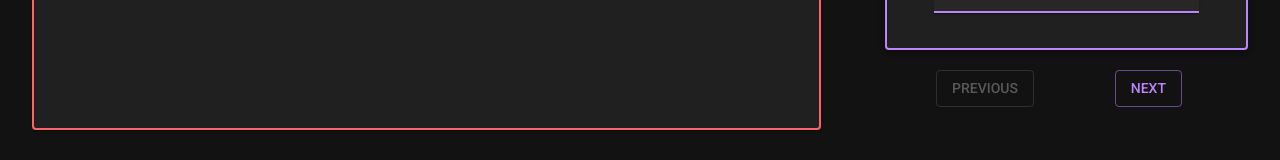
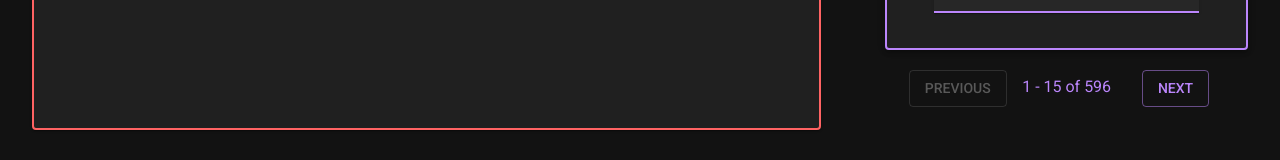
Before and after one commit to 7anya/P.S.its-easy, a React (Create React App) app in the folder client/: page /ps2/chronicles in a window 1280 px wide. Shown: the part 570-730 px from the top of the page. Built offline with nearby package versions, Linux system fonts and the light colour scheme; a web font is replaced by a local one.

Commit message:
range fix

```diff
--- a/client/src/components/StationSelect/ButtonSelect.jsx
+++ b/client/src/components/StationSelect/ButtonSelect.jsx
@@ -1,4 +1,4 @@
-import { Button, Grid } from '@material-ui/core';
+import { Button, Grid, Typography } from '@material-ui/core';
 import React from 'react';
 
 const ButtonSelect = ({
@@ -6,10 +6,12 @@ const ButtonSelect = ({
 	handlePrevious,
 	isNextDisabled,
 	handleNext,
+	stations,
+	index
 }) => {
 	return (
 		<Grid container style={{ paddingLeft: '50px', paddingRight: '50px' }}>
-			<Grid item xs={6}>
+			<Grid item xs={4}>
 				<Grid
 					container
 					alignItems="center"
@@ -26,7 +28,17 @@ const ButtonSelect = ({
 					</Button>
 				</Grid>
 			</Grid>
-			<Grid item xs={6}>
+			<Grid item xs={4}>
+				<Grid
+					container
+					alignItems="center"
+					direction="row"
+					justify="center"
+				>
+					<Typography align="center" color="primary" style={{ marginTop: "5px" }}>{index.start + 1} - {index.end} of {stations.length}</Typography>
+				</Grid>
+			</Grid>
+			<Grid item xs={4}>
 				<Grid
 					container
 					alignItems="center"
--- a/client/src/components/StationSelect/StationSelect.jsx
+++ b/client/src/components/StationSelect/StationSelect.jsx
@@ -128,6 +128,8 @@ const StationSelect = ({
 				handlePrevious={handlePrevious}
 				isNextDisabled={isNextDisabled}
 				handleNext={handleNext}
+				stations={stations}
+				index={index}
 			/>
 		</>
 	);
```
